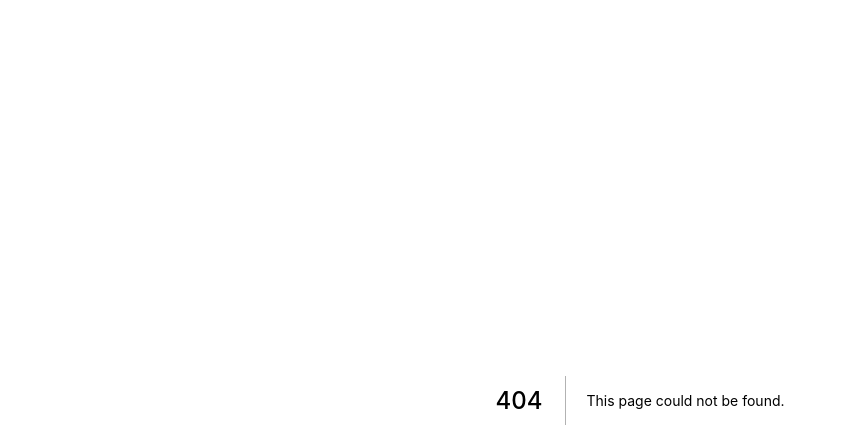
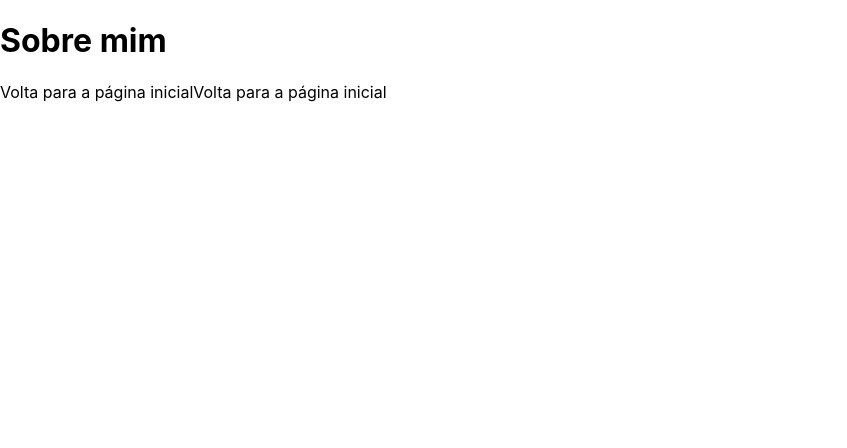
Before and after one commit to luckasnix/next-blog, a Next.js app: page /sobre in a window 1280 px wide. Before the commit this address had no page. Shown: the top 448 px of the page, without its empty margins (0-847 px from the left). Built offline with nearby package versions, Linux system fonts and the light colour scheme.

Commit message:
Navegando entre páginas

```diff
--- /dev/null
+++ b/pages/sobre.tsx
@@ -0,0 +1,13 @@
+import Link from 'next/link'
+
+export default function About() {
+  return (
+    <>
+      <h1>Sobre mim</h1>
+      <Link href="/">
+        <a>Volta para a página inicial</a>
+      </Link>
+      <a href="/">Volta para a página inicial</a>
+    </>
+  )
+}
```
Also changed, not shown: pages/index.tsx (+7 -0 lines).
